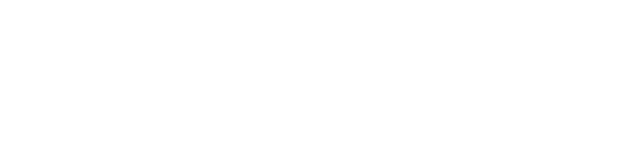
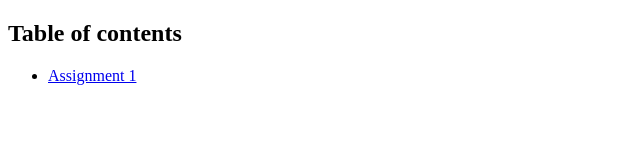
Before and after one commit to zaraaf/zaraaf.github.io, a plain HTML site: page WEB200/index.html in a window 1280 px wide. Shown: the whole page, without its empty margins (0-640 px from the left). Drawn offline with Linux system fonts and the light colour scheme.

Commit message:
Added more to assignemnt 1 index

```diff
--- a/WEB200/index.html
+++ b/WEB200/index.html
@@ -2,9 +2,12 @@
 <html lang="en">
   <head>
     <meta charset="UTF-8">
-    <title>Assignment 1</title>
+    <title>2023 WEB200 Assignments</title>
   </head>
   <body>
-
+    <h2>Table of contents</h2>
+    <ul>
+      <li><a href="assignment1/index.html">Assignment 1</a></li>
+    </ul>
   </body>
 </html>
```
